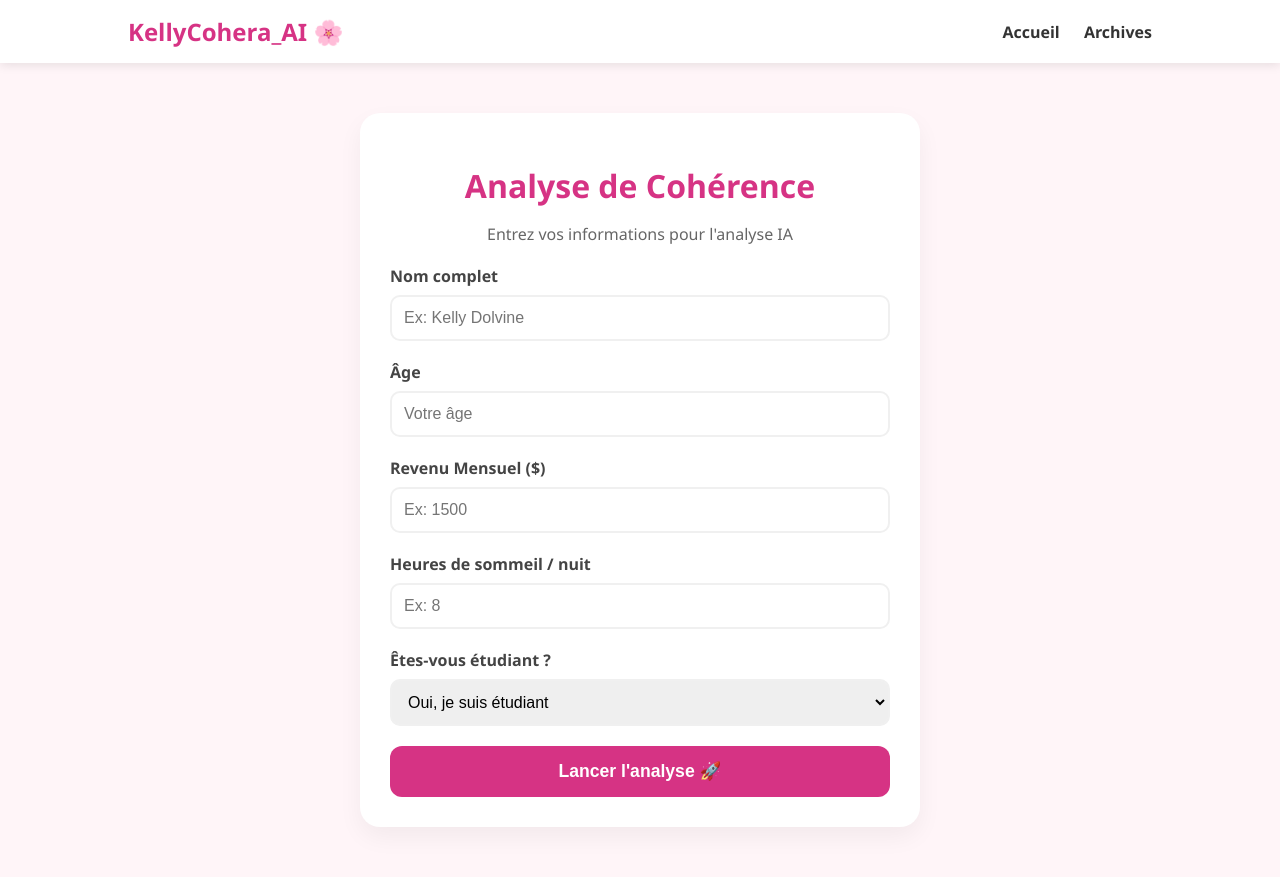
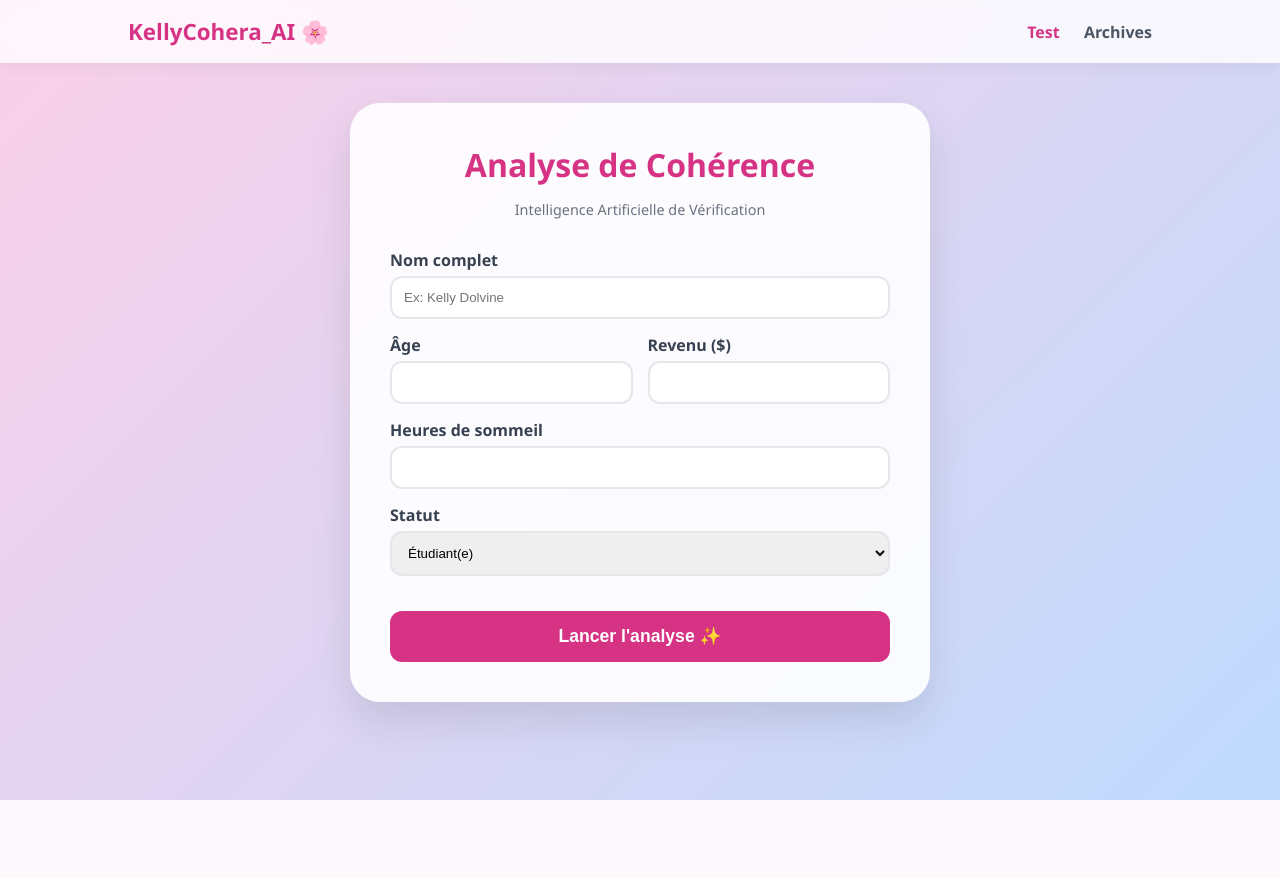
Before and after one commit to kellydolvine/kellyCohera_AI, a Flask app: template templates/index.html in a window 1280 px wide. After the commit the page ends 800 px from the top, so only its background shows below. Run offline with Flask 3, Linux system fonts and the light colour scheme; the template is opened without the code that fills it, so the values that code supplies are empty.

Commit message:
Menu Test et Archives avec nouveau design

```diff
--- a/static/css/style.css
+++ b/static/css/style.css
@@ -1,87 +1,97 @@
+:root {
+    --pink-main: #d63384;
+    --pink-light: #fbcfe8;
+    --blue-soft: #bfdbfe;
+    --white: #ffffff;
+}
+
 body {
-    font-family: 'Segoe UI', Tahoma, Geneva, Verdana, sans-serif;
-    background-color: #fff5f8; /* Rose très pâle */
+    font-family: 'Segoe UI', sans-serif;
+    background: linear-gradient(135deg, var(--pink-light) 0%, var(--blue-soft) 100%);
     margin: 0;
-    padding: 0;
+    min-height: 100vh;
 }
 
 .navbar {
-    background-color: #ffffff;
-    padding: 15px 10%;
+    background: rgba(255, 255, 255, 0.8);
+    backdrop-filter: blur(10px);
+    padding: 1rem 10%;
     display: flex;
     justify-content: space-between;
     align-items: center;
-    box-shadow: 0 2px 10px rgba(0,0,0,0.1);
+    box-shadow: 0 4px 15px rgba(0,0,0,0.05);
 }
 
 .navbar .logo {
-    font-size: 1.5rem;
-    font-weight: bold;
-    color: #d63384;
+    font-size: 1.4rem;
+    font-weight: 800;
+    color: var(--pink-main);
 }
 
 .nav-links a {
     text-decoration: none;
-    color: #333;
+    color: #4b5563;
     margin-left: 20px;
     font-weight: 600;
+    transition: 0.3s;
 }
 
-.container {
-    max-width: 500px;
-    margin: 50px auto;
-    background: #ffffff;
-    padding: 30px;
-    border-radius: 20px;
-    box-shadow: 0 10px 25px rgba(0,0,0,0.05);
+.nav-links a:hover, .nav-links a.active {
+    color: var(--pink-main);
 }
 
-h1 {
-    color: #d63384;
-    text-align: center;
-    margin-bottom: 10px;
+.main-content {
+    display: flex;
+    justify-content: center;
+    padding: 40px 20px;
 }
 
-.form-group {
-    margin-bottom: 20px;
+.glass-card {
+    background: rgba(255, 255, 255, 0.9);
+    padding: 40px;
+    border-radius: 30px;
+    width: 100%;
+    max-width: 500px;
+    box-shadow: 0 20px 40px rgba(0,0,0,0.1);
 }
 
-label {
-    display: block;
-    margin-bottom: 8px;
-    font-weight: bold;
-    color: #444;
-}
+h1 { color: var(--pink-main); text-align: center; margin: 0; }
+.subtitle { text-align: center; color: #6b7280; margin-bottom: 30px; font-size: 0.9rem; }
+
+.input-group { margin-bottom: 15px; }
+.grid-inputs { display: grid; grid-template-columns: 1fr 1fr; gap: 15px; }
+
+label { display: block; margin-bottom: 5px; font-weight: 600; color: #374151; }
 
 input, select {
     width: 100%;
     padding: 12px;
-    border: 2px solid #f0f0f0;
-    border-radius: 10px;
+    border: 2px solid #e5e7eb;
+    border-radius: 12px;
     box-sizing: border-box;
-    font-size: 1rem;
-    transition: border-color 0.3s;
+    transition: 0.3s;
 }
 
-input:focus {
-    border-color: #d63384;
-    outline: none;
-}
+input:focus { border-color: var(--pink-main); outline: none; }
 
-button {
+.btn-primary {
     width: 100%;
     padding: 15px;
-    background-color: #d63384;
+    background: var(--pink-main);
     color: white;
     border: none;
     border-radius: 12px;
     font-size: 1.1rem;
     font-weight: bold;
     cursor: pointer;
-    transition: background 0.3s, transform 0.2s;
+    margin-top: 20px;
+    transition: 0.3s;
 }
 
-button:hover {
-    background-color: #b82a6e;
-    transform: translateY(-2px);
-}
+.btn-primary:hover { background: #b82a6e; transform: translateY(-2px); }
+
+/* Styles Archives */
+.table-container { overflow-x: auto; margin-top: 20px; }
+.styled-table { width: 100%; border-collapse: collapse; }
+.styled-table th { background: var(--pink-main); color: white; padding: 12px; text-align: left; }
+.styled-table td { padding: 12px; border-bottom: 1px solid #eee; }
--- a/templates/index.html
+++ b/templates/index.html
@@ -10,46 +10,49 @@
     <nav class="navbar">
         <div class="logo">KellyCohera_AI 🌸</div>
         <div class="nav-links">
-            <a href="/">Accueil</a>
-            <a href="/historique">Archives</a>
+            <a href="/" class="active">Test</a>
+            <a href="/dashboard">Archives</a>
         </div>
     </nav>
 
-    <div class="container">
+    <div class="main-content">
+        <div class="glass-card">
             <h1>Analyse de Cohérence</h1>
-        <p style="text-align: center; color: #666; margin-bottom: 20px;">Entrez vos informations pour l'analyse IA</p>
+            <p class="subtitle">Intelligence Artificielle de Vérification</p>
 
-        <form action="/analyse" method="POST">
-            <div class="form-group">
+            <form action="/analyse" method="POST" class="styled-form">
+                <div class="input-group">
                     <label>Nom complet</label>
                     <input type="text" name="nom" placeholder="Ex: Kelly Dolvine" required>
                 </div>
 
-            <div class="form-group">
+                <div class="grid-inputs">
+                    <div class="input-group">
                         <label>Âge</label>
-                <input type="number" name="age" placeholder="Votre âge" required>
+                        <input type="number" name="age" required>
+                    </div>
+                    <div class="input-group">
+                        <label>Revenu ($)</label>
+                        <input type="number" name="revenu" required>
+                    </div>
                 </div>
 
-            <div class="form-group">
-                <label>Revenu Mensuel ($)</label>
-                <input type="number" name="revenu" placeholder="Ex: 1500" required>
+                <div class="input-group">
+                    <label>Heures de sommeil</label>
+                    <input type="number" name="sommeil" required>
                 </div>
 
-            <div class="form-group">
-                <label>Heures de sommeil / nuit</label>
-                <input type="number" name="sommeil" placeholder="Ex: 8" required>
-            </div>
-
-            <div class="form-group">
-                <label>Êtes-vous étudiant ?</label>
+                <div class="input-group">
+                    <label>Statut</label>
                     <select name="etudiant">
-                    <option value="oui">Oui, je suis étudiant</option>
-                    <option value="non">Non, je travaille</option>
+                        <option value="oui">Étudiant(e)</option>
+                        <option value="non">Professionnel(le)</option>
                     </select>
                 </div>
 
-            <button type="submit">Lancer l'analyse 🚀</button>
+                <button type="submit" class="btn-primary">Lancer l'analyse ✨</button>
             </form>
+        </div>
     </div>
 </body>
 </html>
```
Also changed, not shown: templates/dashboard.html (+16 -8 lines). Lines whose indentation alone changed are shown as unchanged.
